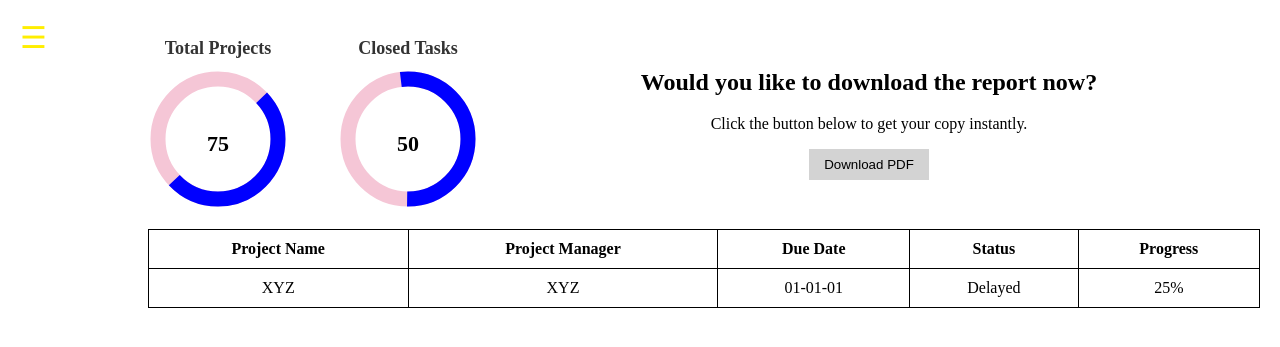
After one commit to sainivas-yellapragada/spscs, a Django app: page /report/ in a window 1280 px wide. The commit adds this page. Shown: the top 347 px of the page. Run offline with Django 3.2, Linux system fonts and the light colour scheme; the visitor is signed in with stand-in values (Sample User, id 1); data comes from the database, SQL or seed files in the repository.

Commit message:
Implemented report page and resolved profile photo display issues on certain pages

```diff
--- a/app/urls.py
+++ b/app/urls.py
@@ -11,6 +11,7 @@ urlpatterns = [
     path('profile/', views.profile_page, name='profile_page'),
     path('tasks/', views.tasks, name='tasks'),
     path('projects/', views.projects, name='projects'),
+    path('report/', views.report, name='report'),
     path('projects/create/', views.create_project, name='create_project'),
     path('projects/<int:project_id>/update/', views.update_project_status, name='update_project_status'),
     path('projects/<int:project_id>/delete/', views.delete_project, name='delete_project'),
--- a/app/views.py
+++ b/app/views.py
@@ -103,6 +103,7 @@ def populate_profile_on_signup(request, sociallogin=None, **kwargs):
             setattr(profile, email_field, extra_data.get('email'))
             setattr(profile, name_field, extra_data.get('name'))
 
+
         profile.save()
 
 # Signal: Ensure Profile exists after Login
@@ -162,10 +163,16 @@ def profile_page(request):
 
 @login_required
 def projects(request):
-    profile, _ = Profile.objects.get_or_create(user=request.user)
+    profile, _ = Profile.objects.get_or_create(user=request.user)  # Ensure profile exists
     user_projects = Project.objects.filter(team_members=request.user)
     users = User.objects.all()
-    return render(request, 'app/projects.html', {'projects': user_projects, 'users': users})
+
+    return render(request, 'app/projects.html', {
+        'projects': user_projects,
+        'users': users,
+        'profile': profile  # Add profile to context
+    })
+
 
 @login_required
 def create_project(request):
@@ -201,8 +208,9 @@ def delete_project(request, project_id):
 
 @login_required
 def tasks(request):
-    profile, _ = Profile.objects.get_or_create(user=request.user)
-    return render(request, 'app/tasks.html')
+    profile, _ = Profile.objects.get_or_create(user=request.user)  # Ensure profile exists
+    return render(request, 'app/tasks.html', {'profile': profile})  # Pass profile to template
+
 
 @login_required
 def canvas(request):
@@ -250,3 +258,7 @@ def get_excalidraw_data(request, project_id):
         })
     except Exception as e:
         return JsonResponse({"status": "error", "message": str(e)}, status=400)
+
+def report(request):
+    profile, _ = Profile.objects.get_or_create(user=request.user)
+    return render(request, 'app/report.html',{'profile': profile})
--- a/static/css/profile.css
+++ b/static/css/profile.css
@@ -86,7 +86,7 @@ body {
   background: #fff;
   border-radius: 8px;
   padding: 40px;
-  box-shadow: 0 4px 10px rgba(0, 0, 0, 0.1);
+  box-shadow: 0 7px 10px rgb(0, 0, 0);
   position: relative;
 }
 
--- /dev/null
+++ b/static/css/report.css
@@ -0,0 +1,155 @@
+/* General Styles */
+body {
+    margin: 0;
+    /*font-family: Arial, sans-serif;*/
+    transition: margin-left 0.5s ease;
+}
+
+/* Sidebar Styles */
+.sidebar {
+    height: 100%;
+    width: 0;
+    position: fixed;
+    top: 0;
+    left: 0;
+    background-color: #111;
+    overflow-x: hidden;
+    transition: 0.5s;
+    padding-top: 60px;
+}
+
+.sidebar a {
+    padding: 8px 16px;
+    text-decoration: none;
+    font-size: 25px;
+    color: white;
+    display: block;
+    transition: 0.3s;
+}
+
+.sidebar a:hover {
+    background-color: #575757;
+}
+
+.profile {
+    display: flex;
+    justify-content: center;
+    margin-top: 20px;
+}
+
+.profile img {
+    width: 70px !important;
+    height: 70px !important;
+    border-radius: 50%;
+}
+
+/* Menu Button */
+.menu-btn {
+    font-size: 30px;
+    cursor: pointer;
+    position: absolute;
+    top: 20px;
+    left: 20px;
+    color: rgb(255, 238, 0);
+}
+
+/* Main Content */
+#main-content {
+    margin-left: 10%;
+    padding: 20px;
+    transition: margin-left 0.5s ease;
+}
+
+.header {
+    display: flex;
+    justify-content: space-between;
+    align-items: center;
+}
+
+/* Circle Section */
+.circle-container {
+    display: flex;
+    gap: 50px;
+    position: relative;
+}
+
+/* Circle Wrapper */
+.circle-item {
+    text-align: center;
+}
+
+.circle-item h3 {
+    margin-bottom: 10px;
+    font-size: 18px;
+    font-weight: bold;
+    color: #333;
+}
+
+/* Circle Styling */
+.circle {
+    position: relative;
+    text-align: center;
+    width: 140px; /* Increased size */
+    height: 140px;
+}
+
+svg {
+    display: block;
+    margin: 0 auto;
+    width: 140px;  /* Increased size */
+    height: 140px;
+}
+
+.circle p {
+    position: absolute;
+    top: 38%;
+    left: 50%;
+    transform: translate(-50%, -50%);
+    font-size: 22px; /* Bigger font */
+    font-weight: bold;
+    color: black;
+}
+
+/* Report Section */
+.report-section {
+    text-align: center;
+    flex: 1;
+}
+
+.download-btn {
+    background-color: lightgray;
+    border: none;
+    padding: 8px 15px;
+    cursor: pointer;
+}
+
+/* Table Styles */
+.project-summary {
+    width: 100%;
+    border-collapse: collapse;
+    margin-top: 20px;
+}
+
+.project-summary th, .project-summary td {
+    border: 1px solid black;
+    padding: 10px;
+    text-align: center;
+}
+/* Logout Button */
+.sidebar .logout-btn {
+    position: absolute;
+    bottom: 80px;
+    left: 50%;
+    transform: translateX(-50%);
+    padding: 12px 24px;
+    background-color: rgb(255, 200, 2);
+    color: black;
+    border: none;
+    cursor: pointer;
+    border-radius: 4px;
+    font-size: 16px;
+  }
+
+  .sidebar .logout-btn:hover {
+    background-color: #e5b100;
+  }
--- /dev/null
+++ b/static/js/report.js
@@ -0,0 +1,12 @@
+document.getElementById("menuToggle").addEventListener("click", function () {
+    const sidebar = document.getElementById("sidebar");
+    const mainContent = document.getElementById("main-content");
+
+    if (sidebar.style.width === "250px") {
+        sidebar.style.width = "0";
+        mainContent.style.marginLeft = "10%";
+    } else {
+        sidebar.style.width = "250px";
+        mainContent.style.marginLeft = "20%";
+    }
+});
--- a/templates/app/home.html
+++ b/templates/app/home.html
@@ -15,7 +15,7 @@
       <a href="{% url 'home' %}">Home</a>
       <a href="{% url 'tasks' %}">Tasks</a>
       <a href="{% url 'projects' %}">Projects</a>
-      <a href="#">Report</a>
+      <a href="{% url 'report' %}">Report</a>
       <a href="#">Notifications</a>
       <br><br>
       <br>
--- a/templates/app/profile.html
+++ b/templates/app/profile.html
@@ -16,7 +16,7 @@
             <a href="{% url 'home' %}">Home</a>
             <a href="{% url 'tasks' %}">Tasks</a>
             <a href="{% url 'projects' %}">Projects</a>
-            <a href="#">Report</a>
+            <a href="{% url 'report' %}">Report</a>
             <a href="#">Notifications</a>
             <br><br>
             <br><br>
--- a/templates/app/projects.html
+++ b/templates/app/projects.html
@@ -16,7 +16,7 @@
             <a href="{% url 'home' %}">Home</a>
             <a href="{% url 'tasks' %}">Tasks</a>
             <a href="{% url 'projects' %}">Projects</a>
-            <a href="#">Report</a>
+            <a href="{% url 'report' %}">Report</a>
             <a href="#">Notifications</a>
             <div class="profile" id="profile">
                 <a href="{% url 'profile_page' %}"><img src="{{ profile.profile_picture|default:'/static/images/profile.png' }}" alt="Profile"></a>
--- /dev/null
+++ b/templates/app/report.html
@@ -0,0 +1,96 @@
+{% load static%}
+<!DOCTYPE html>
+<html lang="en">
+<head>
+    <meta charset="UTF-8">
+    <meta name="viewport" content="width=device-width, initial-scale=1.0">
+    <title>Agenda Dashboard</title>
+    <link rel="stylesheet" href="{% static 'css/report.css' %}">
+</head>
+<body>
+    <!-- Sidebar -->
+    <div class="sidebar" id="sidebar">
+        <div class="menu">
+            <a href="{% url 'home' %}">Home</a>
+            <a href="{% url 'tasks' %}">Tasks</a>
+            <a href="{% url 'projects' %}">Projects</a>
+            <a href="{% url 'report' %}">Report</a>
+            <a href="#">Notifications</a>
+            <br><br>
+            <br><br>
+            <br><br>
+            <br><br>
+            <br><br>
+            <br><br>
+            <br><br>
+            <div class="profile" id="profile">
+                <a href="{% url 'profile_page' %}"><img src="{{ profile.profile_picture|default:'/static/images/profile.png' }}" alt="Profile"></a>
+            </div>
+            <form action="{% url 'account_logout' %}" method="post" class="sidebar-logout-form">
+                {% csrf_token %}
+                <button type="submit" class="logout-btn">Logout</button>
+              </form>
+        </div>
+    </div>
+
+    <!-- Main Content -->
+    <div id="main-content">
+        <span class="menu-btn" id="menuToggle">&#9776;</span>
+
+        <div class="header">
+            <div class="circle-container">
+                <div class="circle-item">
+                    <h3>Total Projects</h3> <!-- Added Title -->
+                    <div class="circle">
+                        <svg width="140" height="140">
+                            <circle cx="70" cy="70" r="60" stroke="#f5c6d6" stroke-width="15" fill="none"/>
+                            <circle cx="70" cy="70" r="60" stroke="blue" stroke-width="15" fill="none" stroke-dasharray="188" stroke-dashoffset="45"/>
+                        </svg>
+                        <p>75</p>  <!-- Number inside the circle -->
+                    </div>
+                </div>
+
+                <div class="circle-item">
+                    <h3>Closed Tasks</h3> <!-- Added Title -->
+                    <div class="circle">
+                        <svg width="140" height="140">
+                            <circle cx="70" cy="70" r="60" stroke="#f5c6d6" stroke-width="15" fill="none"/>
+                            <circle cx="70" cy="70" r="60" stroke="blue" stroke-width="15" fill="none" stroke-dasharray="180" stroke-dashoffset="85"/>
+                        </svg>
+                        <p>50</p>  <!-- Number inside the circle -->
+                    </div>
+                </div>
+            </div>
+
+            <div class="report-section">
+                <h2>Would you like to download the report now?</h2>
+                <p>Click the button below to get your copy instantly.</p>
+                <button class="download-btn">Download PDF</button>
+            </div>
+        </div>
+
+        <table class="project-summary">
+            <thead>
+                <tr>
+                    <th>Project Name</th>
+                    <th>Project Manager</th>
+                    <th>Due Date</th>
+                    <th>Status</th>
+                    <th>Progress</th>
+                </tr>
+            </thead>
+            <tbody>
+                <tr>
+                    <td>XYZ</td>
+                    <td>XYZ</td>
+                    <td>01-01-01</td>
+                    <td>Delayed</td>
+                    <td>25%</td>
+                </tr>
+            </tbody>
+        </table>
+    </div>
+
+    <script src="{% static 'js/report.js' %}"></script>
+</body>
+</html>
```
